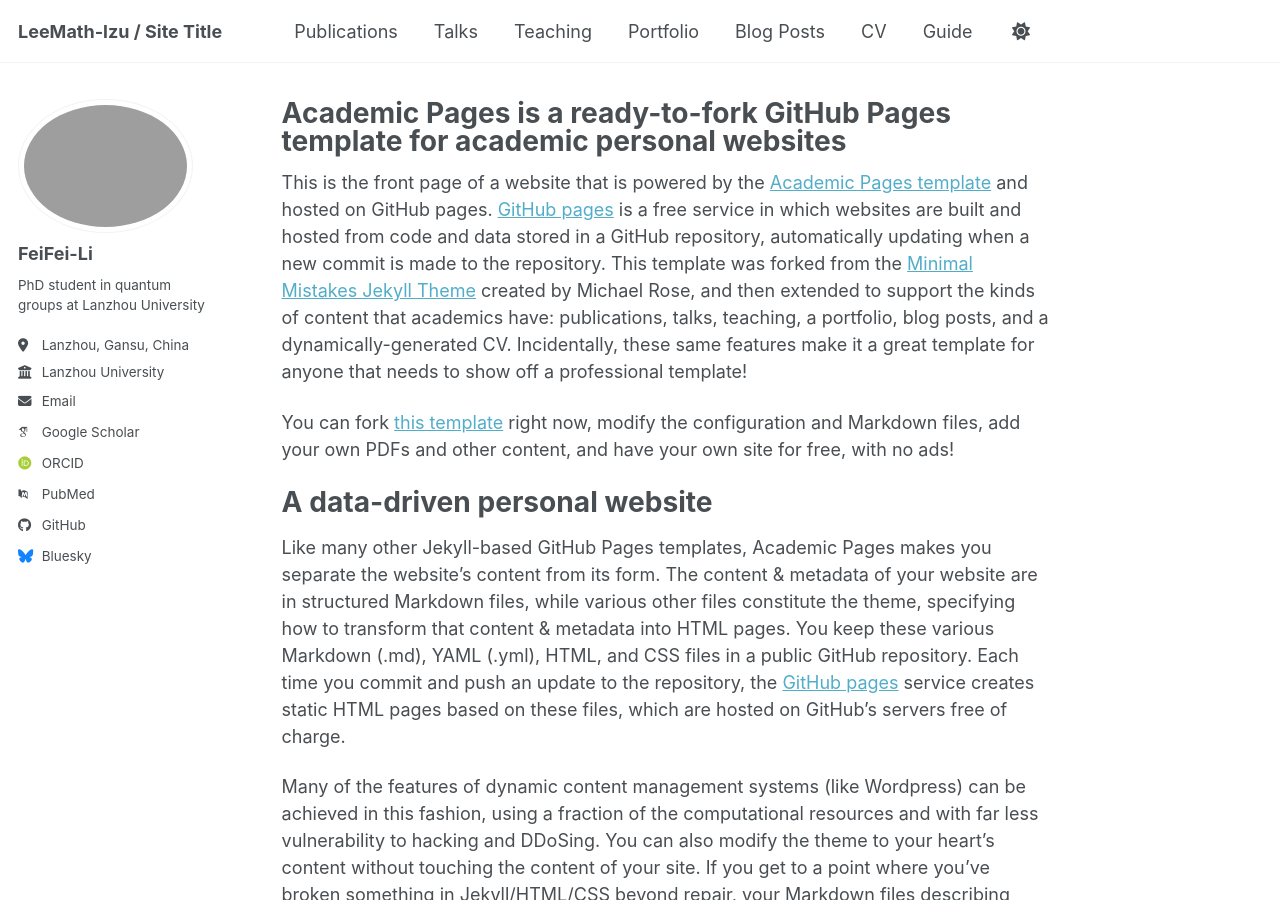
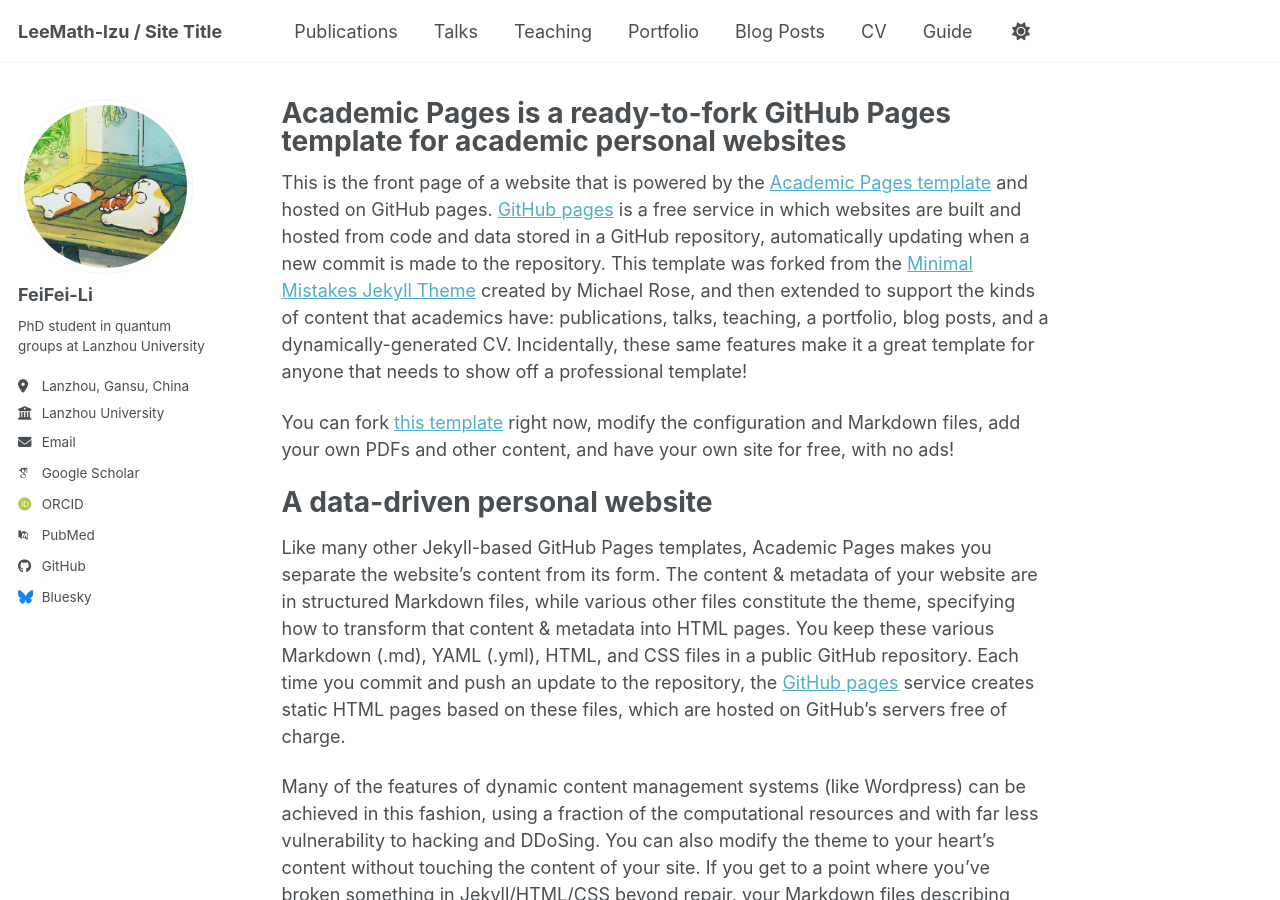
Before and after one commit to LeeMath-lzu/LeeMath-lzu.github.io, a Jekyll site: the page built from _pages/about.md, in a window 1280 px wide and 900 px high. Built offline with Jekyll 4.4.1, drawn with Linux system fonts in a browser that asks for light colours; some web fonts are replaced; a script bundle is joined from its source files by our own code; library files that are not in the unit come from our copies.

Commit message:
Update _config.yml

```diff
--- a/_config.yml
+++ b/_config.yml
@@ -23,7 +23,7 @@
 #               Additional customization can be done by editing /_includes/author-profile.html
 author:
   # Biographic information
-  avatar           : "touxiang.png"
+  avatar           : "touxiang.jpg"
   name             : "FeiFei-Li"
   pronouns         : # example: "she/her"
   bio              : "PhD student in quantum groups at Lanzhou University"
```
